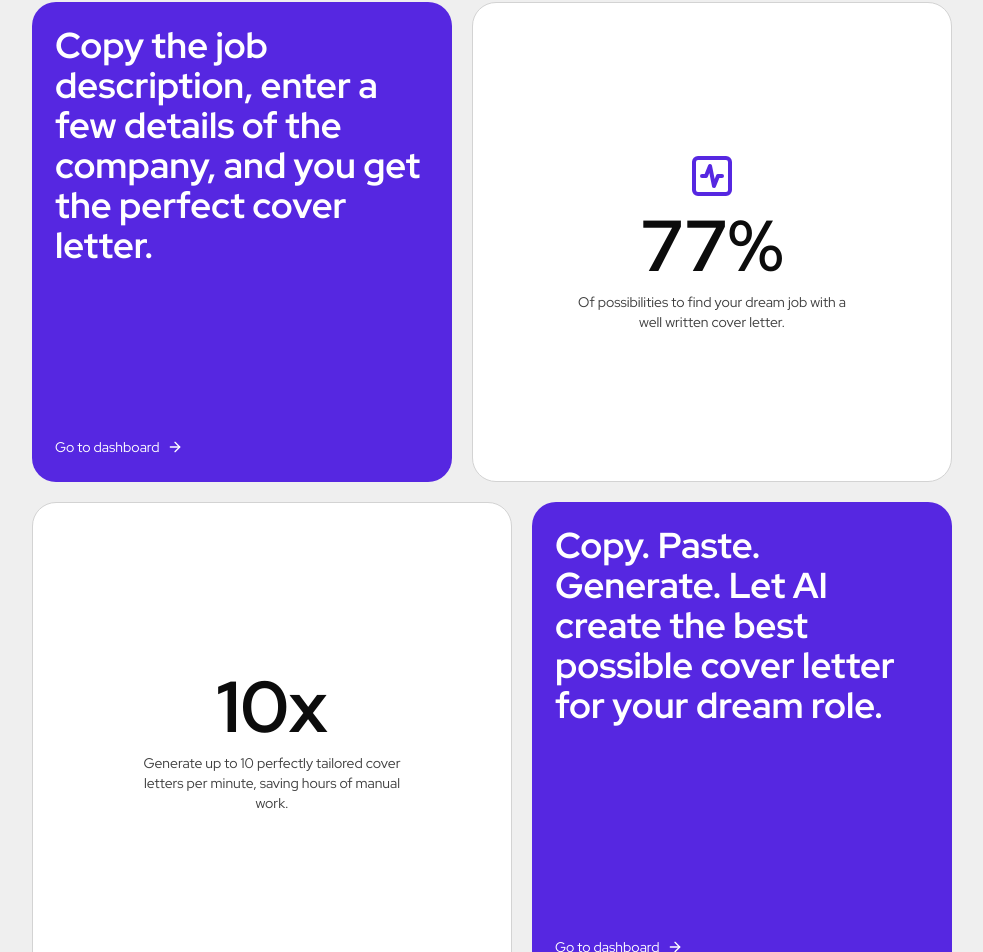
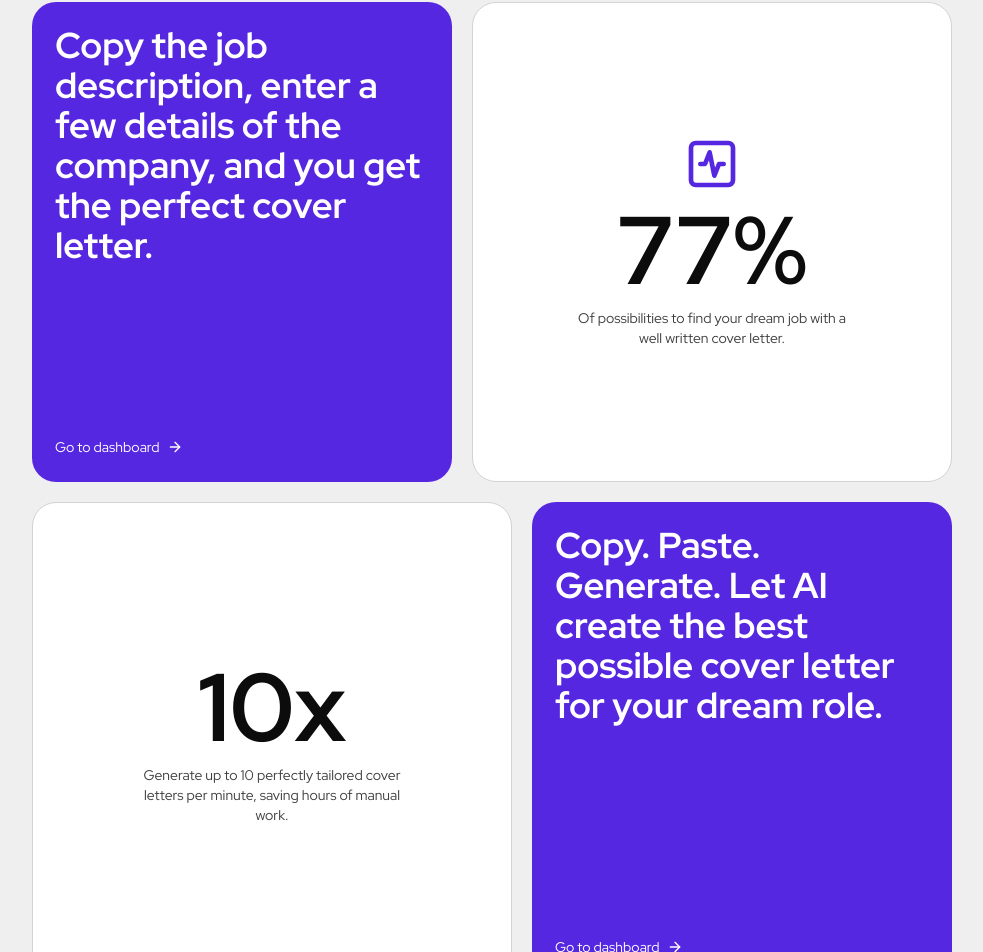
Before and after one commit to IvanSmiths/cover-letter-builder-pro, a Next.js app: page / in a window 1280 px wide. Shown: the part 1552-2504 px from the top of the page, without its empty margins (148-1131 px from the left). Built offline with nearby package versions, Linux system fonts and the light colour scheme.

Commit message:
adjust dimensions

```diff
--- a/components/home/cards/Card.tsx
+++ b/components/home/cards/Card.tsx
@@ -20,7 +20,7 @@ function Card({ title, description, icon, color, size, link }: CardProps) {
     >
       {icon && icon}
       <h2
-        className={`${size === "small" ? "text-6xl text-dark dark:text-light md:text-7xl" : "text-2xl md:text-4xl"} font-bold`}
+        className={`${size === "small" ? "text-6xl text-dark dark:text-light md:text-8xl" : "text-2xl md:text-4xl"} font-bold`}
       >
         {title}
       </h2>
--- a/components/home/main/Main.tsx
+++ b/components/home/main/Main.tsx
@@ -29,7 +29,7 @@ const Main = () => {
             description="Of possibilities to find your dream job with a well written cover letter."
             color="dark"
             size="small"
-            icon={<ActivitySquare className="h-12 w-12 text-brand" />}
+            icon={<ActivitySquare className="h-14 w-14 text-brand" />}
           />
         </div>
         <div className="flex gap-small max-sm:flex-col">
```
